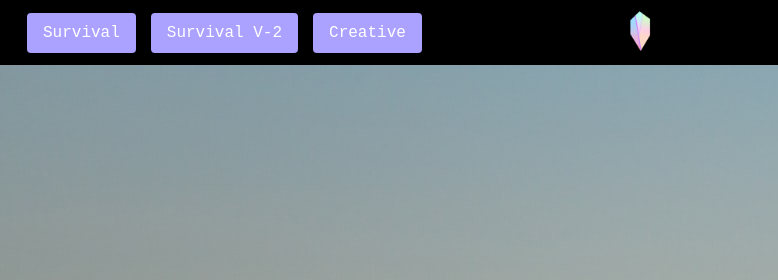
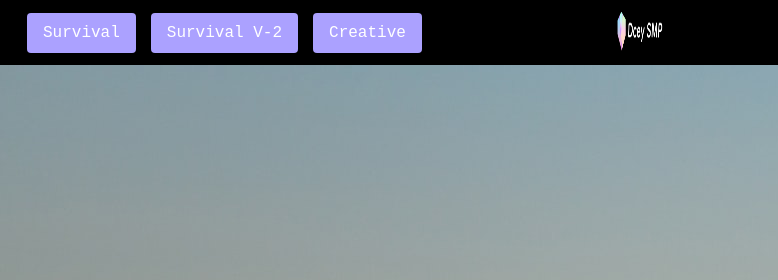
Before and after one commit to No767/Dcey-SMP-Hub, a website: page hub/hub.html in a window 1280 px wide. Shown: the top 280 px of the page, 0-778 px from the left. Drawn offline with nearby package versions, Linux system fonts and the light colour scheme; grey boxes are pictures that could not be loaded; files whose address does not match are found by name.

Commit message:
changed logo for the one with the header

```diff
--- a/hub/hub.html
+++ b/hub/hub.html
@@ -12,7 +12,7 @@
 <nav class="navbar navbar-expand-md navbar fixed-top nav justify-content-end" style="background-color: #000000;">
   <div class="container-fluid" class="navbar">
       <a class="navbar-brand" href="#" >
-      <img src ="img/Dcey SMP Logo V4 Release S1.webp" alt="" width="50" height="50">
+      <img src ="img/Dcey SMP Logo + Header S1 Release V4.png" alt="" width="50" height="50">
       </a>
   <div class="collapse navbar-collapse" id="navbarSupportedContent">
   <div class="navbar-collapse collapse">
```
